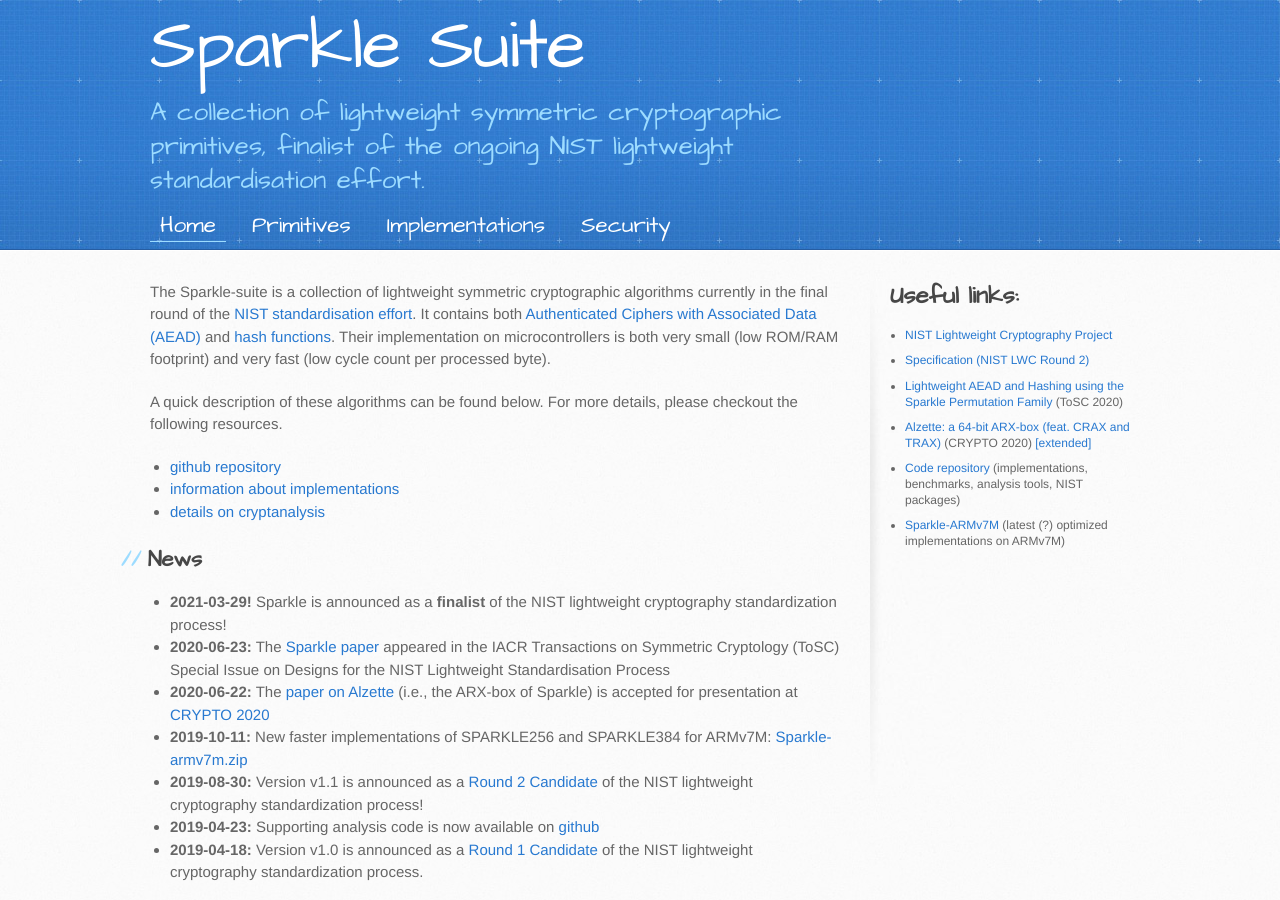
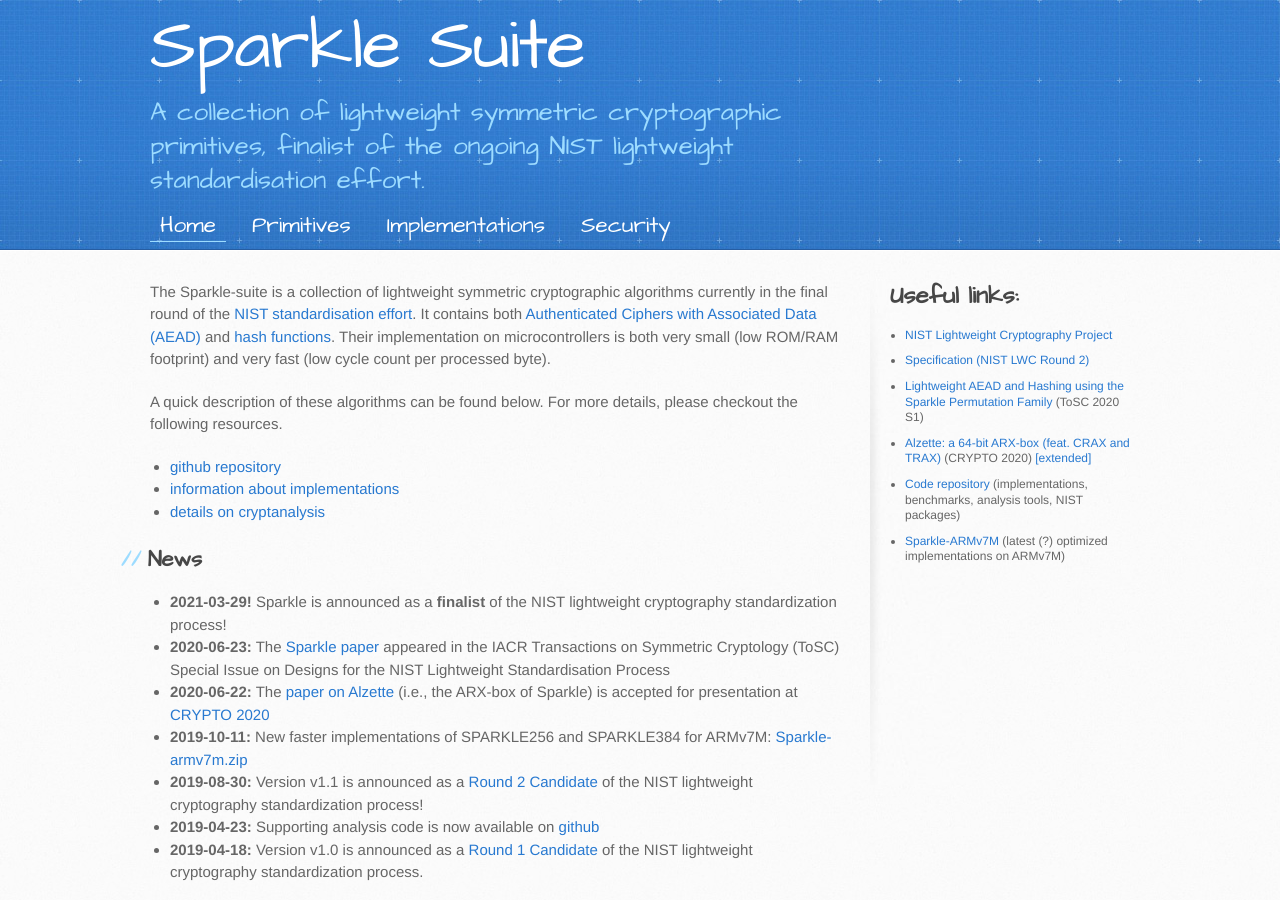
Before and after one commit to sparkle-lwc/sparkle-lwc.github.io, a Jekyll site: the page built from index.markdown, in a window 1280 px wide and 900 px high. Built offline with Jekyll 4.4.1, drawn with Linux system fonts in a browser that asks for light colours; nearby versions of some CDN libraries.

Commit message:
fix ToSC -> S1

```diff
--- a/_layouts/default.html
+++ b/_layouts/default.html
@@ -62,7 +62,7 @@
           <ul>
             <li><a href="https://csrc.nist.gov/projects/lightweight-cryptography">NIST Lightweight Cryptography Project</a></li>
             <li><a href="https://csrc.nist.gov/CSRC/media/Projects/lightweight-cryptography/documents/round-2/spec-doc-rnd2/sparkle-spec-round2.pdf">Specification (NIST LWC Round 2)</a></li>
-            <li><a href="https://tosc.iacr.org/index.php/ToSC/article/view/8627">Lightweight AEAD and Hashing using the Sparkle Permutation Family</a> (ToSC 2020)</li>
+            <li><a href="https://tosc.iacr.org/index.php/ToSC/article/view/8627">Lightweight AEAD and Hashing using the Sparkle Permutation Family</a> (ToSC 2020 S1)</li>
             <li><a href="https://link.springer.com/chapter/10.1007%2F978-3-030-56877-1_15">Alzette: a 64-bit ARX-box (feat. CRAX and TRAX)</a> (CRYPTO 2020) <a href="https://ia.cr/2019/1378">[extended]</a></li>
             <li><a href="https://github.com/cryptolu/sparkle">Code repository</a> (implementations, benchmarks, analysis tools, NIST packages)</li>
             <li><a href="https://cryptolux.org/images/a/a0/Sparkle-armv7m.zip">Sparkle-ARMv7M</a> (latest (?) optimized implementations on ARMv7M)</li>
```
